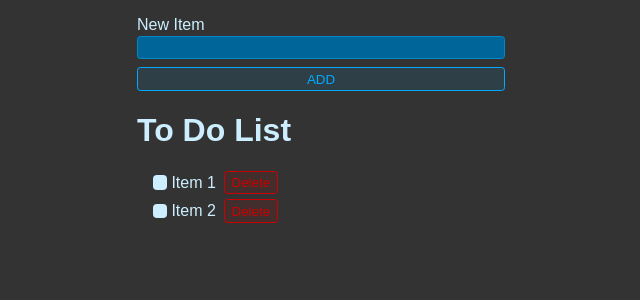
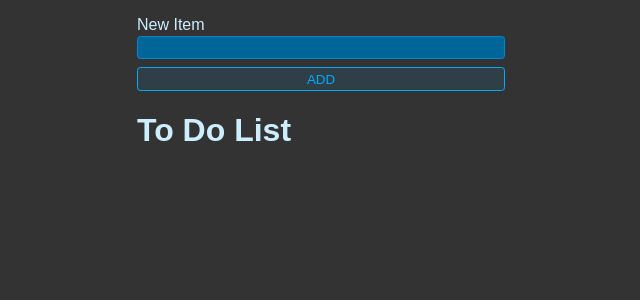
Before and after one commit to Nithikasm/ToDoList-React, a React (Vite) app: page / in a window 1280 px wide. Shown: the top 300 px of the page, without its empty margins (319-959 px from the left). Built offline with nearby package versions, Linux system fonts and the light colour scheme.

Commit message:
Items can be added ,stored and checked

```diff
--- a/src/App.jsx
+++ b/src/App.jsx
@@ -2,9 +2,35 @@ import { useState } from "react"
 import "./style.css"
 export default function App(){
   const [newItem,setNewItem] = useState("")
+  const [todos,setTodos] = useState([])
+
+  function handleSubmit(e){
+    e.preventDefault(e)
+
+    setTodos(currentTodos => {
+      return [
+        ...currentTodos,
+      {id: crypto.randomUUID(),title:newItem,completed:false},
+      ]
+    })
+
+    setNewItem(" ")
+  }
+
+  function toggleTodo(id,completed){
+    setTodos(currentTodos =>{
+      return currentTodos.map( todo =>{
+        if(todo.id===id){
+        return {...todo,completed}
+        }
+        return todo
+    })})
+  }
+  console.log(todos)
    return (
    <>
-   <form className="new-item-form">
+   <form onSubmit={handleSubmit}
+      className="new-item-form">
     <div className="form-row">
       <label htmlFor="item">New Item</label>
       <input
@@ -17,20 +43,19 @@ export default function App(){
 
     <h1 className="Header">To Do List</h1>
     <ul className="list">
-      <li>
+      {todos.map(todo =>{
+        return (
+        <li key={todo.id}>
         <label>
-          <input type="checkbox" />
-          Item 1
+          <input type="checkbox" checked={todo.completed}
+          onChange={e => toggleTodo(todo.id,e.target.checked)}/>
+          {todo.title}
         </label>
         <button className="btn btn-danger">Delete</button>
       </li>
-      <li>
-        <label>
-          <input type="checkbox" />
-          Item 2
-        </label>
-        <button className="btn btn-danger">Delete</button>
-      </li>
+      )
+      })}
+
     </ul>
   </>
    )
```
